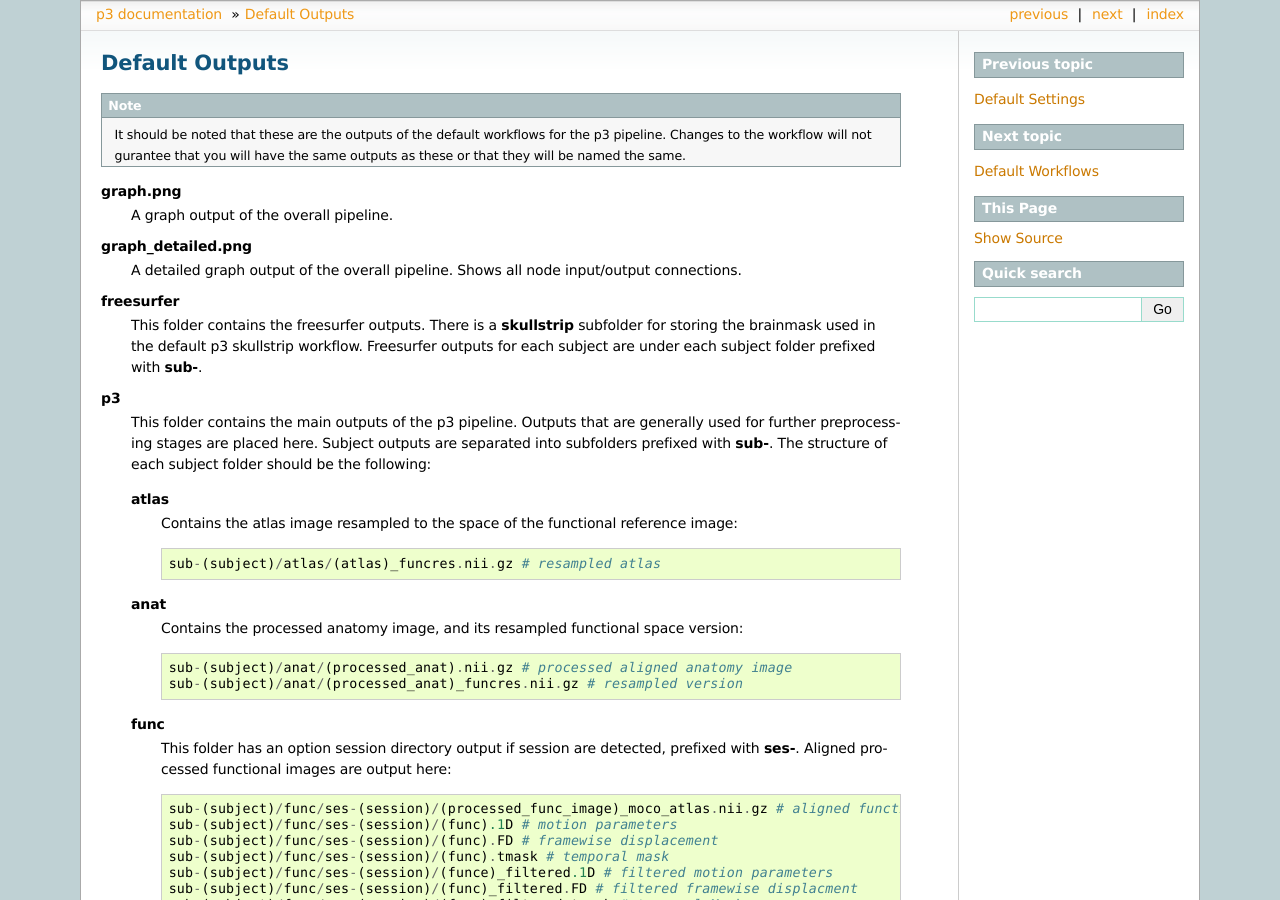
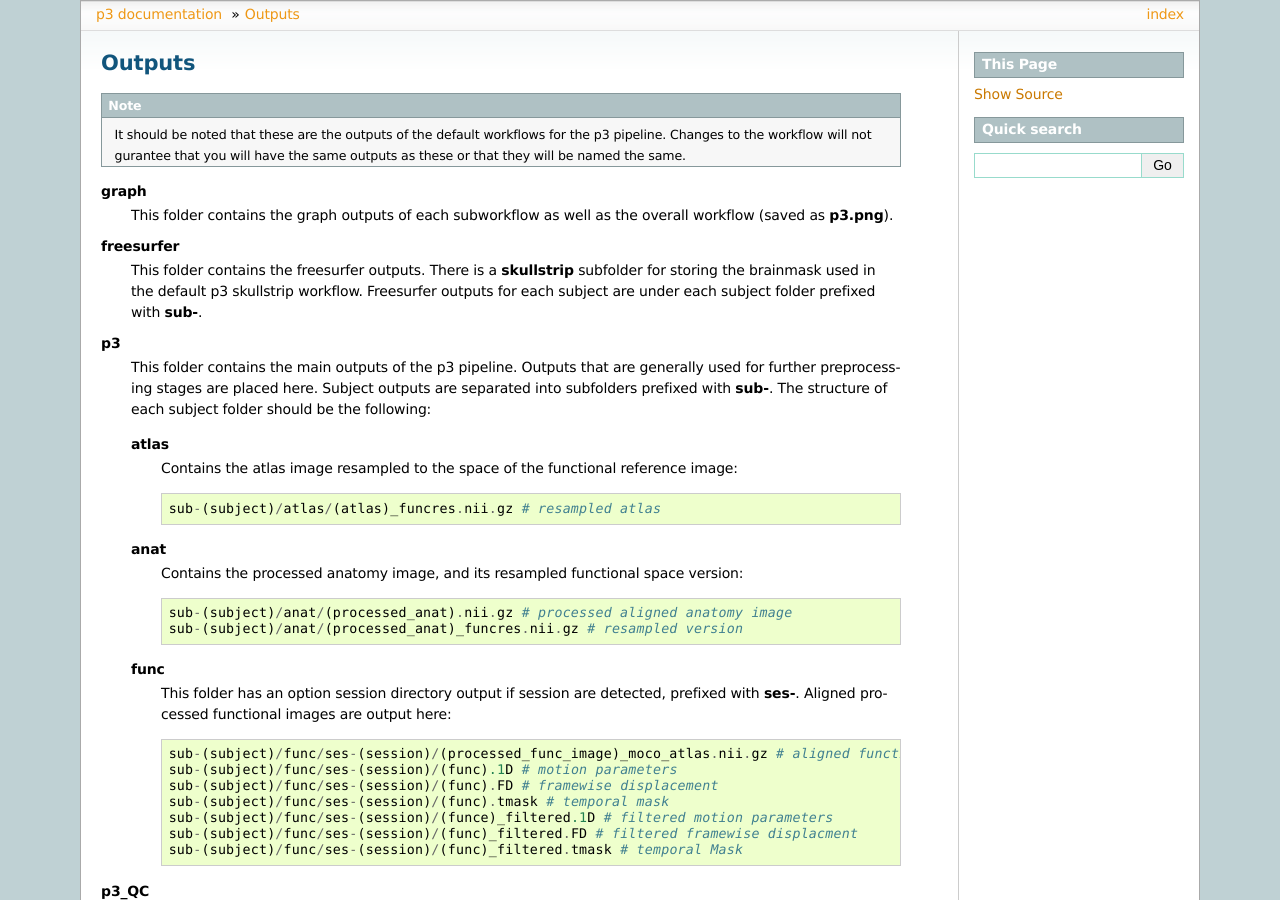
Before and after one commit to p3proc/p3, a Sphinx documentation site: the page built from docs/defaults/outputs.rst, in a window 1280 px wide and 900 px high. Built offline with Sphinx 7.4.7, drawn with Linux system fonts in a browser that asks for light colours; some of the changed text lies outside the part shown.

Commit message:
update docs

```diff
--- a/docs/user/outputs.rst
+++ b/docs/defaults/outputs.rst
@@ -1,18 +1,15 @@
 .. _Outputs:
 
-Default Outputs
-===============
+Outputs
+-------
 .. note::
 
     It should be noted that these are the outputs of the default workflows for the
     p3 pipeline. Changes to the workflow will not gurantee that you will have the same outputs
     as these or that they will be named the same.
 
-**graph.png**
-    A graph output of the overall pipeline.
-
-**graph_detailed.png**
-    A detailed graph output of the overall pipeline. Shows all node input/output connections.
+**graph**
+    This folder contains the graph outputs of each subworkflow as well as the overall workflow (saved as **p3.png**).
 
 **freesurfer**
     This folder contains the freesurfer outputs. There is a **skullstrip** subfolder for storing
--- a/docs/user/settings.rst
+++ b/docs/defaults/settings.rst
@@ -1,7 +1,7 @@
 .. _Settings:
 
-Default Settings
-================
+Settings
+--------
 Settings in p3, are defined in JSON format and can be loaded in through the **-s** or
 **--settings** command line flags. This document describes the settings available to
 default workflows of p3.
--- a/docs/dev/workflows.rst
+++ b/docs/defaults/workflows.rst
@@ -1,7 +1,7 @@
-.. `Default Workflows`:
+.. _`Default Workflows`:
 
-Default Workflows
-=================
+Workflows
+---------
 **p3_bidsselector**
 
 .. image:: ../_static/imgs/p3_bidsselector.png
--- /dev/null
+++ b/docs/dev/new_workflows.rst
@@ -0,0 +1,4 @@
+.. _`Creating New Workflows`:
+
+Creating New Workflows
+======================
--- a/docs/index.rst
+++ b/docs/index.rst
@@ -16,10 +16,8 @@ processing streams in an intuitive manner.
 
     user/install.rst
     user/usage.rst
-    user/settings.rst
-    user/outputs.rst
-    dev/workflows.rst
-    dev/developers.rst
+    defaults/defaults.rst
+    dev/new_workflows.rst
     tutorials/tutorials.rst
 
 Quick Usage
--- a/docs/user/usage.rst
+++ b/docs/user/usage.rst
@@ -124,7 +124,7 @@ p3 allows you to extend its capabilities by adding new workflows. You can create
         nodedefs.py
         workflow.py
 
-See creating new workflows for more information.
+See the :ref:`Creating New Workflows` section for more information on creating new workflows.
 
 To use the new workflows you've created. You will need to import them on the command line.
 
```
Also changed, not shown: docs/defaults/defaults.rst (added, +10 -0 lines), docs/dev/developers.rst (deleted, +0 -7 lines).
